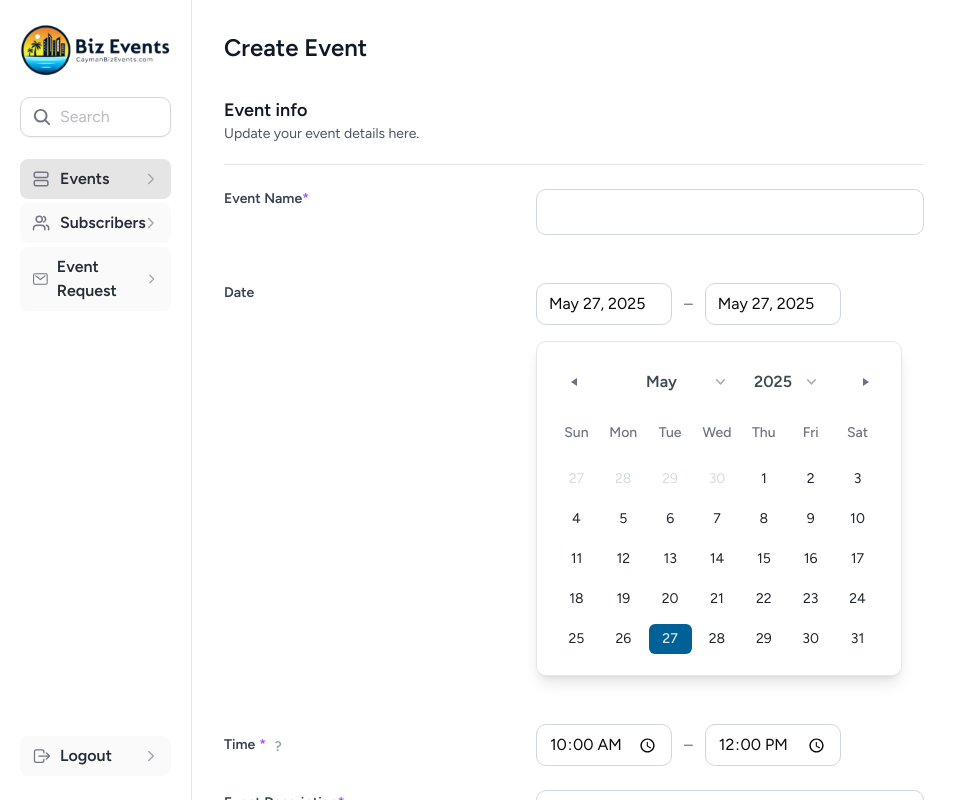
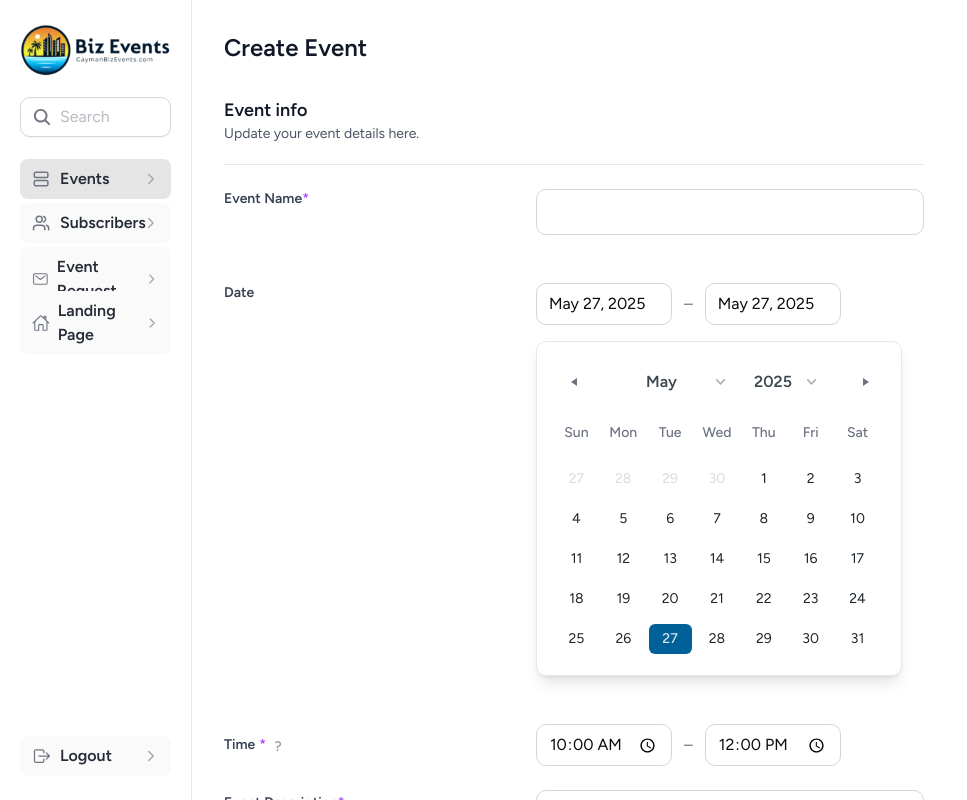
Before and after one commit to backbencherstudio/lmu, a Next.js app: page /dashboard in a window 1280 px wide. Shown: the whole page, without its empty margins (0-967 px from the left). Built offline with nearby package versions, Linux system fonts and the light colour scheme; no server answers.

Commit message:
client page menu added

```diff
--- a/src/app/(Dashboard)/dashboard/_components/leftbar.jsx
+++ b/src/app/(Dashboard)/dashboard/_components/leftbar.jsx
@@ -5,7 +5,7 @@ import { usePathname } from "next/navigation";
 import logo from "../../../../../public/client/logo.svg";
 import events from "../../../../../public/client/events.svg";
 import subscriber from "../../../../../public/client/subscriber.svg";
-import { IoSearch, IoChevronForward, IoLogOutOutline, IoMailOutline } from "react-icons/io5";
+import { IoSearch, IoChevronForward, IoLogOutOutline, IoMailOutline, IoHomeOutline } from "react-icons/io5";
 import AuthApis from "../../../API/AuthApi";
 
 export default function Leftbar() {
@@ -129,6 +129,27 @@ export default function Leftbar() {
                 </div>
               </Link>
             </div>
+            <div data-current="True" data-open="False" className="h-11 ">
+              <Link href="/">
+                <div
+                  data-badge="false"
+                  data-current="True"
+                  data-dot="false"
+                  data-state="Default"
+                  className="py-0.5 flex justify-start items-center overflow-hidden"
+                >
+                  <div className={`px-3 py-2 bg-neutral-50 rounded-md flex justify-between items-center w-full`}>
+                    <div className="flex justify-start items-center gap-2">
+                      <IoHomeOutline className="w-5 h-5 text-[#717680]" />
+                      <div className="justify-start text-[#252b37] text-base font-semibold leading-normal">
+                        Landing Page
+                      </div>
+                    </div>
+                    <IoChevronForward className="w-4 h-4 text-[#a3a7ae] text-end" />
+                  </div>
+                </div>
+              </Link>
+            </div>
           </div>
         </div>
 
--- a/src/app/(Dashboard)/dashboard/event-request/client.jsx
+++ b/src/app/(Dashboard)/dashboard/event-request/client.jsx
@@ -32,7 +32,7 @@ export default function EventRequestClient() {
     setIsDeleteModalOpen(false)
     setEventToDelete(null)
   }
-
+//   https://one.google.com/join/ai-student
   const handleViewDetails = (event) => {
     setSelectedEvent(event)
     setIsModalOpen(true)
--- a/src/app/(client)/client/_components/submitEvent.jsx
+++ b/src/app/(client)/client/_components/submitEvent.jsx
@@ -223,12 +223,11 @@ export default function SubmitEvent() {
           {/* Phone Number */}
           <div className="space-y-2">
             <label className="block text-sm font-medium text-gray-700">
-              Phone Number <span className="text-purple-500">*</span>
+              Phone Number
             </label>
             <input
               type="tel"
               {...register("phone", {
-                required: "Phone number is required",
                 pattern: {
                   value: /^[0-9\-\+\(\)\s\.]{7,15}$/,
                   message: "Phone number must be 7-15 characters long and can contain numbers and symbols"
--- a/src/app/API/EventreqApi.js
+++ b/src/app/API/EventreqApi.js
@@ -18,14 +18,14 @@ const EventRequestApis = {
   createEventRequest: async (data) => {
     try {
       // Basic validation
-      if (!data.name || !data.email || !data.phone || !data.description || !data.startDate || !data.endDate || !data.startTime || !data.endTime) {
+      if (!data.name || !data.email || !data.description || !data.startDate || !data.endDate || !data.startTime || !data.endTime) {
         throw new Error('All required fields must be filled');
       }
 
       const response = await axiosClient.post('/event-request', {
         name: data.name,
         email: data.email,
-        phone: data.phone,
+        phone: data.phone || '',
         description: data.description,
         startDate: data.startDate,
         endDate: data.endDate,
```
